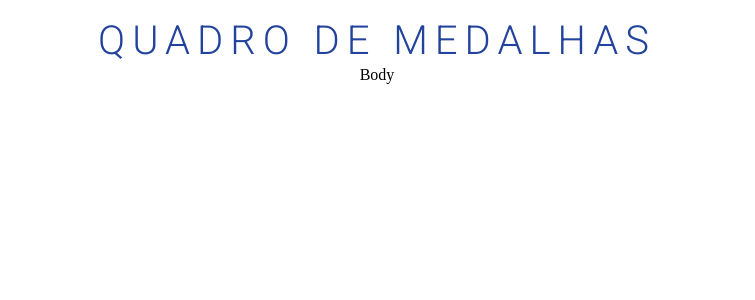
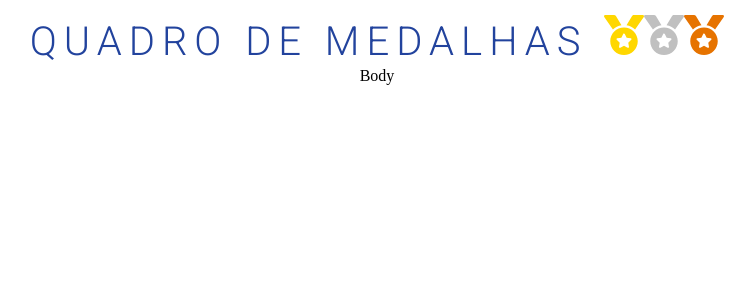
Before and after one commit to Marcuspo/test-btime, a React (Create React App) app: page / in a window 1280 px wide. Shown: the top 300 px of the page, without its empty margins (263-1018 px from the left). Built offline with nearby package versions, Linux system fonts and the light colour scheme.

Commit message:
inclusão de medalhas no topo

```diff
--- a/src/components/Topo/Topo.js
+++ b/src/components/Topo/Topo.js
@@ -1,7 +1,14 @@
 import { TopoBar } from "./styles"
+import { FaMedal } from "react-icons/fa"
 
 function Topo() {
-  return <TopoBar>Quadro de medalhas</TopoBar>
+  return (
+    <TopoBar>
+      Quadro de medalhas <FaMedal color="gold" />
+      <FaMedal color="silver" />
+      <FaMedal color="#e67300" />
+    </TopoBar>
+  )
 }
 
 export default Topo
```
